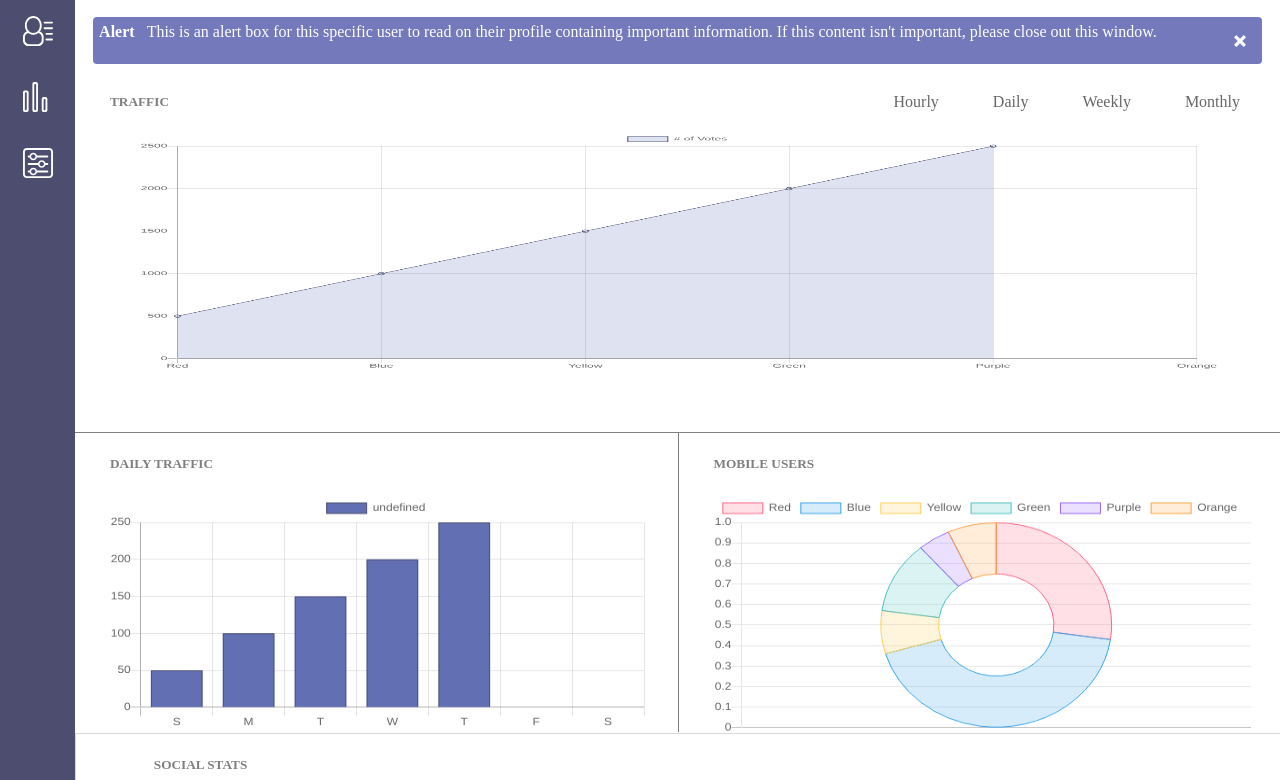
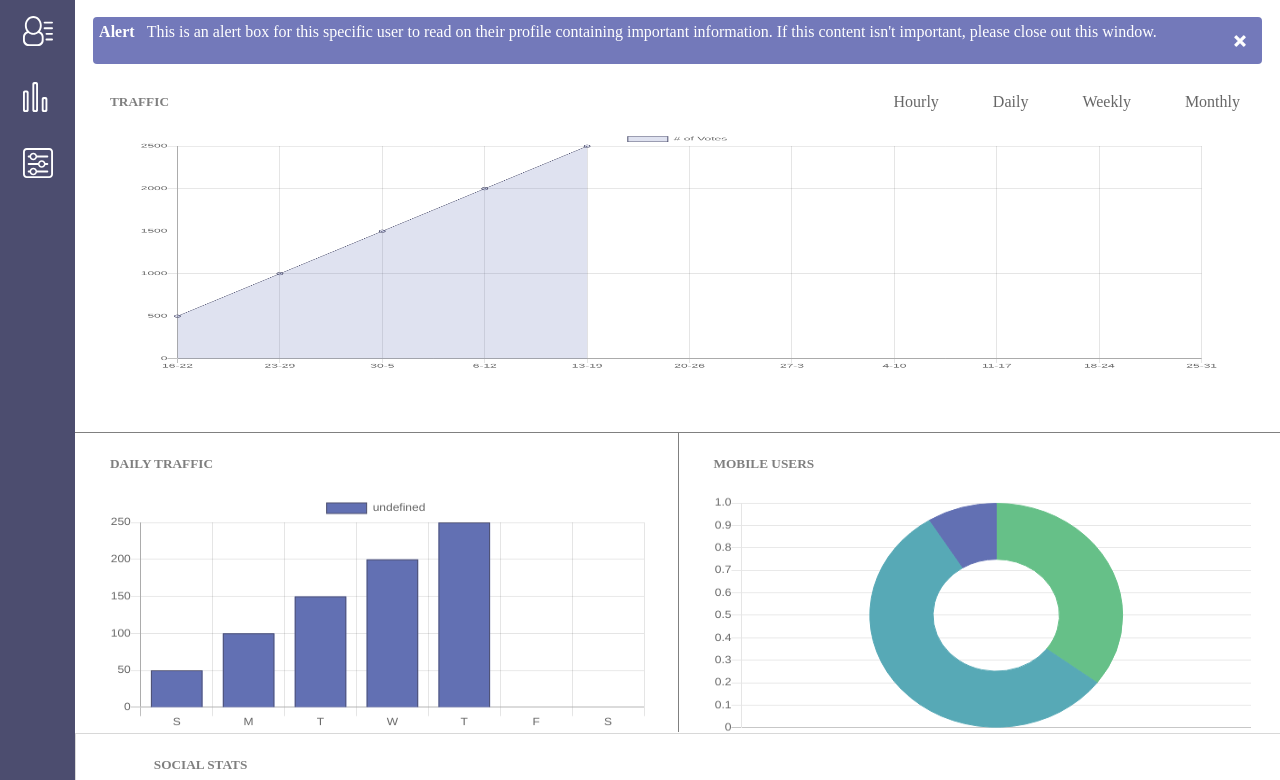
Before and after one commit to jmananthony06/Project-7, a plain HTML site: page sandbox3.html in a window 1280 px wide. Shown: the part 147-927 px from the top of the page. Drawn offline with nearby package versions, Linux system fonts and the light colour scheme.

Commit message:
js updates
sandbox2.js updated w/ help from an admin in the Treehouse community and it works on their end but when I try it doesn't error out but still doesn't give me the prompt I gave it to send when null or ""

```diff
--- a/sandbox.css
+++ b/sandbox.css
@@ -664,7 +664,7 @@ body button.cancel {
 
 /* 1024PX QUERY */ /* squared away! just chart fixes needed for all queries */
 
-@media(min-width: 1024px) {
+@media (min-width: 1024px) {
     .alertBox {
         width: 96%;
         height: 35px;
--- a/sandbox.js
+++ b/sandbox.js
@@ -2,7 +2,7 @@ var ctx = document.getElementById("myChart").getContext("2d");
 var myChart = new Chart(ctx, {
     type: "line",
     data: {
-      labels: ["Red", "Blue", "Yellow", "Green", "Purple", "Orange"],
+      labels: ["16-22", "23-29", "30-5", "6-12", "13-19", "20-26", "27-3", "4-10", "11-17", "18-24", "25-31"],
       datasets: [
         {
           label: "# of Votes",
@@ -92,26 +92,19 @@ var myChart = new Chart(ctx, {
   var myChart = new Chart(ctx, {
       type: "doughnut",
       data: {
-        labels: ["Red", "Blue", "Yellow", "Green", "Purple", "Orange"],
         datasets: [
           {
             label: "# of Votes",
-            data: [12, 19, 3, 5, 2, 3],
+            data: [12, 19, 3],
             backgroundColor: [
-              "rgba(255, 99, 132, 0.2)",
-              "rgba(54, 162, 235, 0.2)",
-              "rgba(255, 206, 86, 0.2)",
-              "rgba(75, 192, 192, 0.2)",
-              "rgba(153, 102, 255, 0.2)",
-              "rgba(255, 159, 64, 0.2)",
+              "rgba(102, 192, 136, 1)",
+              "rgba(87, 169, 182, 1)",
+              "rgba(98, 112, 179, 1)",
             ],
             borderColor: [
-              "rgba(255, 99, 132, 1)",
-              "rgba(54, 162, 235, 1)",
-              "rgba(255, 206, 86, 1)",
-              "rgba(75, 192, 192, 1)",
-              "rgba(153, 102, 255, 1)",
-              "rgba(255, 159, 64, 1)",
+              "rgba(102, 192, 136, 1)",
+              "rgba(87, 169, 182, 1)",
+              "rgba(98, 112, 179, 1)",
             ],
             borderWidth: 1,
           },
--- a/sandbox2.js
+++ b/sandbox2.js
@@ -28,4 +28,9 @@ if (emptyField.value == null || emptyField.value == "") {
     }
 }
 
-validateForm(); //this doesn't work but also return no errors - I don't get it
+emptyField.addEventListener("click", () => {
+    validateForm();
+});
+
+
+//this doesn't work but also return no errors - I don't get it - event listener was suggested from someone in community who looked at my code and no errors and is able to get it fully functional on their end but still cant get it to work on my end - sad face
--- a/sandbox3.html
+++ b/sandbox3.html
@@ -32,7 +32,7 @@
                 <h3>Dashboard</h3>
                     <div class="grayArea">
                         <div class="inputRelative">
-                            <input type="text" id="emptyField" placeholder="Search"><div class="mag"></div>
+                            <input type="text" placeholder="Search"><div class="mag"></div>
                         </div>
                     </div>
             </div>
@@ -168,9 +168,9 @@
                 </div>
                 <div class="userMessages">
                     <h5>MESSAGE USER</h5>
-                    <input type="text" id="emptyField" placeholder="Search for User">
+                    <input type="text" placeholder="Search for User">
                     <textarea name="" id="" cols="30" rows="10" placeholder="Message for User"></textarea>
-                    <button>Send</button>
+                    <button id="emptyField">Send</button>
                 </div>
                 <div class="userSettings">
                     <h5>SETTINGS</h5>
```
